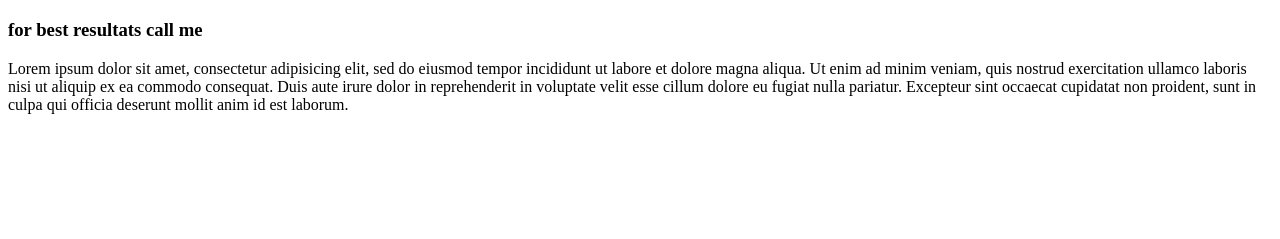
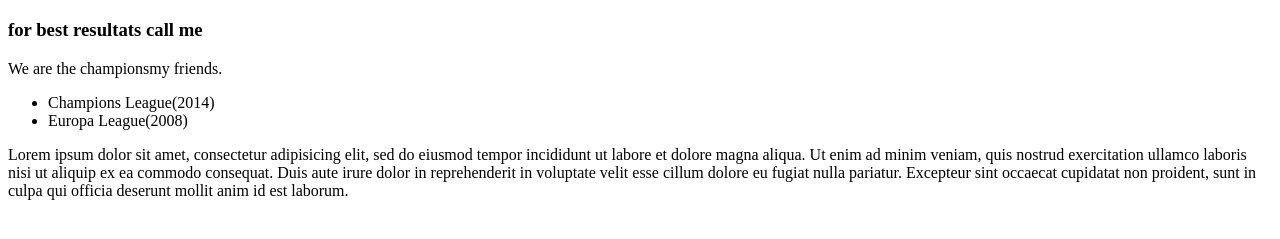
Before and after one commit to nikola-unger/SEDC-Class04-Test, a plain HTML site: page aboutus.html in a window 1280 px wide. Shown: the part 61-300 px from the top of the page. Drawn offline with Linux system fonts and the light colour scheme.

Commit message:
add more text to about us section

```diff
--- a/aboutus.html
+++ b/aboutus.html
@@ -8,6 +8,15 @@
 
 	<h3>for best resultats call me </h3>
 
+	<p>
+		We are the championsmy friends.
+	</p>
+
+	<ul>
+		<li>Champions League(2014)</li>
+		<li>Europa League(2008)</li>
+	</ul>
+
 	<p>Lorem ipsum dolor sit amet, consectetur adipisicing elit, sed do eiusmod
 	tempor incididunt ut labore et dolore magna aliqua. Ut enim ad minim veniam,
 	quis nostrud exercitation ullamco laboris nisi ut aliquip ex ea commodo
```
